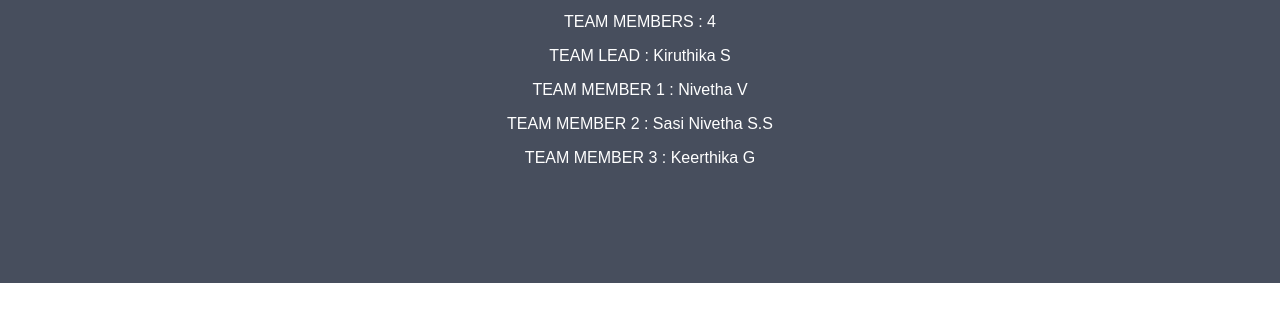
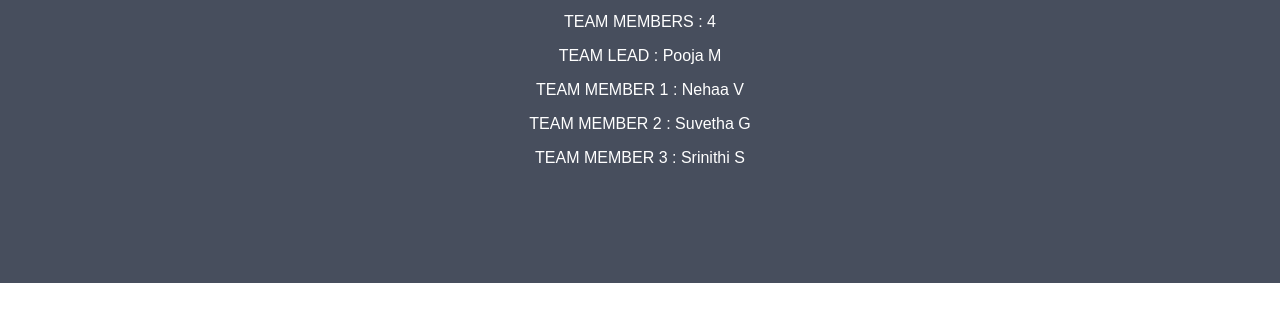
Before and after one commit to IBM-EPBL/IBM-Project-34196-1660232552, a plain HTML site: page Assessments/Assignment 3/Team Leader (Pooja)/about.html in a window 1280 px wide. Shown: the part 201-522 px from the top of the page. Drawn offline with Linux system fonts and the light colour scheme.

Commit message:
Update about.html

```diff
--- a/Assessments/Assignment 3/Team Leader (Pooja)/about.html
+++ b/Assessments/Assignment 3/Team Leader (Pooja)/about.html
@@ -32,10 +32,10 @@ body {
   <h1>NALAIYATHIRAN </h1>
   <p>PROJECT TITLE : PLASMA DONOR APPLICATION</p>
   <p>TEAM MEMBERS : 4</p>
-  <p>TEAM LEAD : Kiruthika S</p>
-  <p>TEAM MEMBER 1 : Nivetha V</p>
-  <p>TEAM MEMBER 2 : Sasi Nivetha S.S </p>
-  <p>TEAM MEMBER 3 : Keerthika G</p>
+  <p>TEAM LEAD : Pooja M</p>
+  <p>TEAM MEMBER 1 : Nehaa V</p>
+  <p>TEAM MEMBER 2 : Suvetha G</p>
+  <p>TEAM MEMBER 3 : Srinithi S</p>
 </div>
 
 
```
